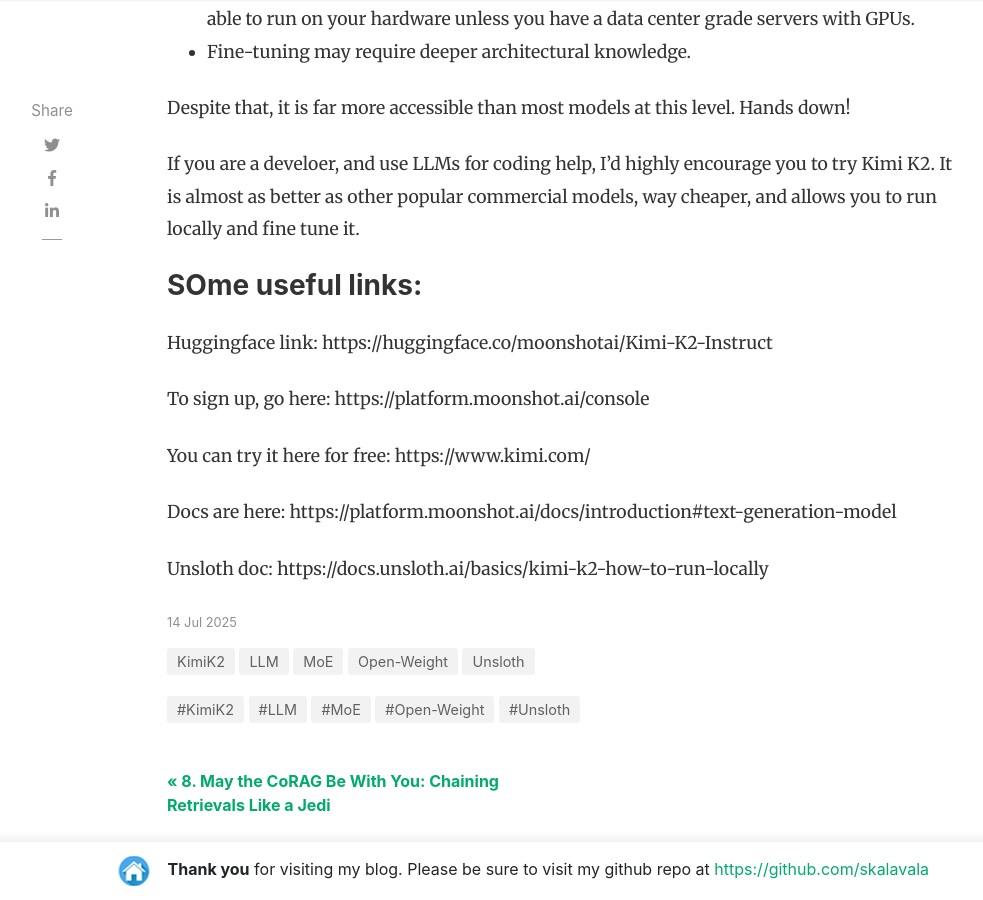
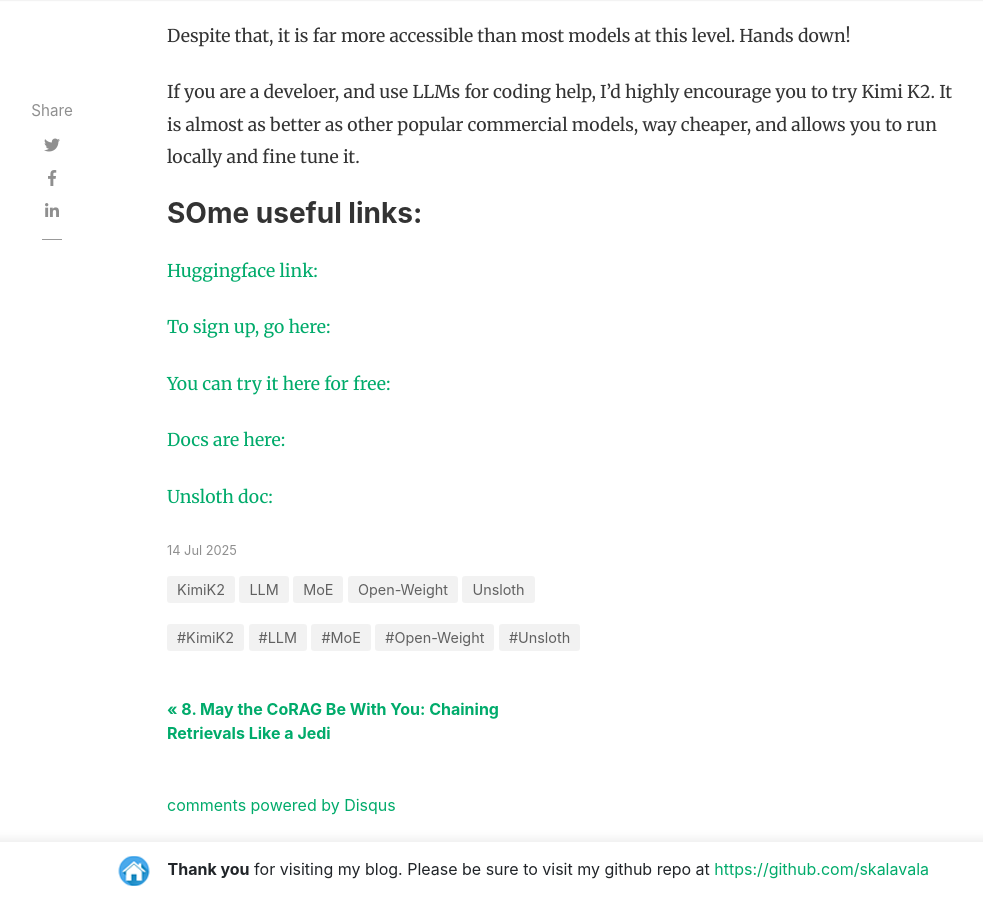
Before and after one commit to skalavala/skalavala.github.io, a Jekyll site: the page built from _posts/2025-07-14-09-open-weight-model.md, in a window 1280 px wide and 900 px high, scrolled down 4241 px. Shown: the whole window, without its empty margins (118-1101 px from the left). Built offline with Jekyll 4.4.1, drawn with Linux system fonts in a browser that asks for light colours; nearby versions of some CDN libraries; comment, search, counter and statistics services are not loaded; some of the changed lines change nothing that is shown.

Commit message:
fixed links.

```diff
--- a/_posts/2025-07-14-09-open-weight-model.md
+++ b/_posts/2025-07-14-09-open-weight-model.md
@@ -8,8 +8,6 @@
 featured: true
 hidden: false
 ---
-
-# Introduction
 
 In the fast-moving world of large language models, it’s rare to see a release that catches people off guard. DeepSeek did it. Kimi K2 just did it again.
 
@@ -100,12 +98,12 @@
 
 ### SOme useful links:
 
-Huggingface link: https://huggingface.co/moonshotai/Kimi-K2-Instruct
+[Huggingface link: ](https://huggingface.co/moonshotai/Kimi-K2-Instruct)
 
-To sign up, go here: https://platform.moonshot.ai/console
+[To sign up, go here: ](https://platform.moonshot.ai/console)
 
-You can try it here for free: https://www.kimi.com/
+[You can try it here for free: ](https://www.kimi.com/)
 
-Docs are here: https://platform.moonshot.ai/docs/introduction#text-generation-model
+[Docs are here: ](ttps://platform.moonshot.ai/docs/introduction#text-generation-model)
 
-Unsloth doc: https://docs.unsloth.ai/basics/kimi-k2-how-to-run-locally
+[Unsloth doc: ](https://docs.unsloth.ai/basics/kimi-k2-how-to-run-locally)
```
